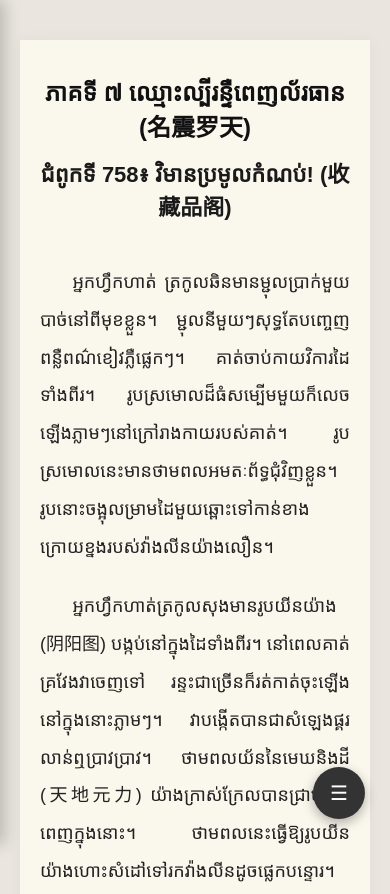
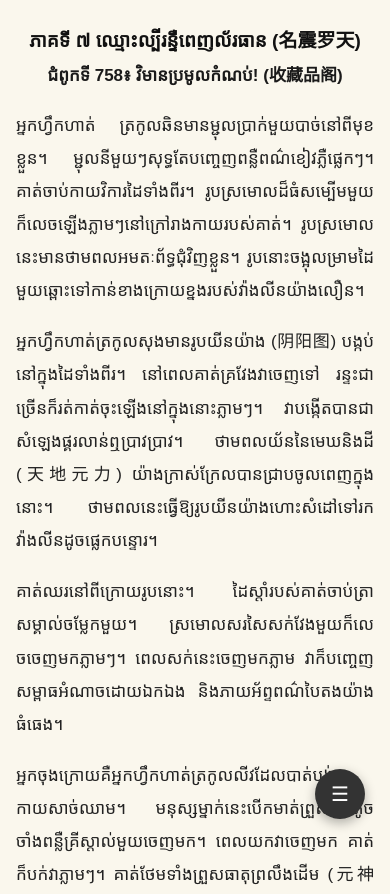
Before and after one commit to Teamksn/Neakan, a plain HTML site: page index.html in a window 390 px wide. Shown: the top 894 px of the page. Drawn offline with Linux system fonts and the light colour scheme; a web font is replaced by a local one.

Commit message:
Refactor index.html for layout and style improvements
Updated styles and structure for improved layout and readability.

```diff
--- a/index.html
+++ b/index.html
@@ -12,7 +12,7 @@
   <style>
     * { box-sizing: border-box; margin: 0; padding: 0; }
     body {
-      background-color: #eae6df;
+      background-color: #faf7ed; /* ពណ៌ផ្ទៃពេញដូចគ្នាទាំងមូល */
       font-family: 'Battambang', sans-serif;
       display: flex;
       min-height: 100vh;
@@ -68,59 +68,60 @@
     .toc-list li:hover { background-color: #e5decb; }
     .toc-list li.active { background-color: #dbd2bd; color: #000; font-weight: 700; }
 
-    /* ២. ផ្ទាំងអានកណ្តាល */
+    /* ២. ផ្ទាំងអានកណ្តាល (កែសម្រួលឱ្យពេញផ្ទៃ) */
     .reader-area {
       flex: 1;
       display: flex;
       justify-content: center;
-      padding: 40px 20px 80px 20px;
+      padding: 20px 0 60px 0; /* លុបគម្លាតធំខាងលើចេញ */
       overflow-y: auto;
+      background-color: #faf7ed;
     }
     .novel-page {
       background-color: #faf7ed;
       max-width: 850px;
       width: 100%;
-      padding: 60px 70px;
-      box-shadow: 0 0 15px rgba(0,0,0,0.04);
+      padding: 20px 25px; /* បង្រួមគម្លាតឱ្យសមល្មម */
       min-height: 100%;
     }
     .volume-title {
       text-align: center;
-      font-size: 24px;
+      font-size: 22px;
       font-weight: 900;
       color: #111;
-      margin-bottom: 15px;
+      margin-top: 5px;
+      margin-bottom: 10px;
     }
     .chapter-title {
       text-align: center;
-      font-size: 22px;
+      font-size: 20px;
       font-weight: 700;
       color: #1a1a1a;
-      margin-bottom: 40px;
+      margin-bottom: 25px;
       line-height: 1.5;
     }
     .novel-body p {
       font-size: 18px;
-      line-height: 2.3;
+      line-height: 2.1;
       color: #222;
-      margin-bottom: 22px;
+      margin-bottom: 18px;
       text-align: justify;
-      text-indent: 2.5em;
+      text-indent: 0; /* លុប Space ដកឃ្លាក្បាលបន្ទាត់ធំៗចេញ */
     }
 
-    /* ៣. ប៊ូតុងរុករកជំពូកនៅខាងក្រោមអត្ថបទ */
+    /* ៣. ប៊ូតុងរុករកជំពូកខាងក្រោម */
     .bottom-nav {
       display: flex;
       justify-content: space-between;
-      margin-top: 50px;
-      padding-top: 25px;
+      margin-top: 40px;
+      padding-top: 20px;
       border-top: 1px solid #e0dacf;
       gap: 10px;
     }
     .nav-action-btn {
       flex: 1;
       padding: 12px;
-      font-size: 15px;
+      font-size: 14px;
       font-family: 'Battambang';
       font-weight: bold;
       background-color: #f2eee5;
@@ -128,9 +129,7 @@
       border-radius: 6px;
       cursor: pointer;
       text-align: center;
-      transition: background 0.2s;
     }
-    .nav-action-btn:hover { background-color: #dbd2bd; }
 
     /* ៤. Toolbar ស្តាំ (កុំព្យូទ័រ) */
     .right-toolbar {
@@ -157,17 +156,16 @@
       color: #444;
       font-size: 16px;
       font-weight: bold;
-      transition: all 0.2s;
     }
 
-    /* ប៊ូតុង Menu អណ្តែតសម្រាប់ទូរស័ព្ទ (Floating Mobile Menu Button) */
+    /* ប៊ូតុង Menu លើទូរស័ព្ទ */
     .mobile-menu-toggle {
       display: none;
       position: fixed;
       bottom: 25px;
       right: 25px;
-      width: 52px;
-      height: 52px;
+      width: 50px;
+      height: 50px;
       background-color: #333;
       color: white;
       border-radius: 50%;
@@ -185,26 +183,28 @@
       z-index: 999;
     }
 
-    /* ការរៀបចំប្លង់សម្រាប់ទូរស័ព្ទដៃ */
+    /* កំណត់សម្រាប់អេក្រង់ទូរស័ព្ទ (Mobile View) */
     @media (max-width: 900px) {
+      body { background-color: #faf7ed; }
       .left-sidebar {
         position: fixed;
         left: 0; top: 0;
         transform: translateX(-100%);
-        box-shadow: 5px 0 15px rgba(0,0,0,0.2);
       }
       .left-sidebar.open { transform: translateX(0); }
       .sidebar-overlay.active { display: block; }
       .mobile-menu-toggle { display: block; }
       .right-toolbar { display: none; }
-      .novel-page { padding: 35px 20px; }
-      .novel-body p { font-size: 16.5px; line-height: 2.1; text-indent: 1.8em; }
+      .reader-area { padding: 10px 0 50px 0; }
+      .novel-page { padding: 10px 16px; }
+      .volume-title { font-size: 19px; }
+      .chapter-title { font-size: 17px; margin-bottom: 20px; }
+      .novel-body p { font-size: 17px; line-height: 1.95; }
     }
   </style>
 </head>
 <body>
 
-  <!-- ស្រមោលបាំងពេលបើក Menu លើទូរស័ព្ទ -->
   <div class="sidebar-overlay" id="sidebarOverlay" onclick="toggleMobileMenu()"></div>
 
   <!-- Sidebar ឆ្វេង -->
@@ -226,7 +226,6 @@
       <div class="chapter-title" id="displayTitle"></div>
       <div class="novel-body" id="displayContent"></div>
 
-      <!-- ប៊ូតុងរុករកជំពូកនៅខាងក្រោមងាយស្រួលចុចលើទូរស័ព្ទ -->
       <div class="bottom-nav">
         <button class="nav-action-btn" onclick="navigateChapter(-1)">← ជំពូកមុន</button>
         <button class="nav-action-btn" onclick="toggleMobileMenu()">បញ្ជីជំពូក (☰)</button>
@@ -235,7 +234,7 @@
     </div>
   </div>
 
-  <!-- Toolbar ស្តាំសម្រាប់កុំព្យូទ័រ -->
+  <!-- Toolbar ស្តាំ (កុំព្យូទ័រ) -->
   <div class="right-toolbar">
     <div class="tool-btn" title="ជំពូកមុន" onclick="navigateChapter(-1)">‹</div>
     <div class="tool-btn" title="ជំពូកបន្ទាប់" onclick="navigateChapter(1)">›</div>
@@ -243,14 +242,14 @@
     <div class="tool-btn" title="បង្រួមអក្សរ" onclick="adjustFont(-1)">A-</div>
   </div>
 
-  <!-- ប៊ូតុងរង្វង់អណ្តែត ☰ លើទូរស័ព្ទ -->
   <button class="mobile-menu-toggle" onclick="toggleMobileMenu()">☰</button>
 
-  <script src="chapters.js?v=1.1"></script>
+  <!-- ហៅឯកសារ chapters.js ជាមួយ Version ដើម្បីកម្ចាត់ Cache -->
+  <script src="chapters.js?v=2.0"></script>
 
   <script>
     let currentChapterIndex = 0;
-    let currentFontSize = 18;
+    let currentFontSize = 17;
 
     function initWebsite() {
       if (typeof novelInfo !== 'undefined') {
@@ -327,7 +326,7 @@
     function adjustFont(step) {
       currentFontSize += step;
       if (currentFontSize < 14) currentFontSize = 14;
-      if (currentFontSize > 28) currentFontSize = 28;
+      if (currentFontSize > 26) currentFontSize = 26;
       document.querySelectorAll('#displayContent p').forEach(p => {
         p.style.fontSize = currentFontSize + 'px';
       });
```
